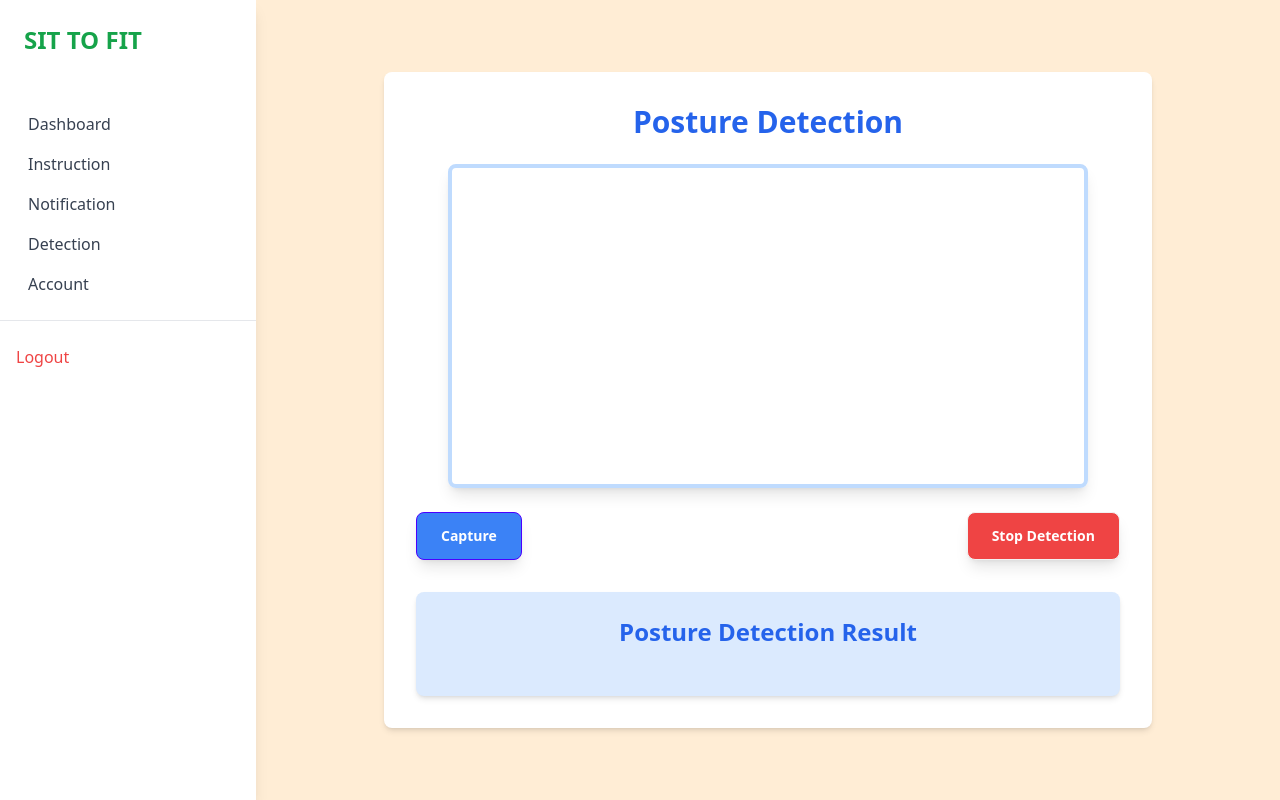
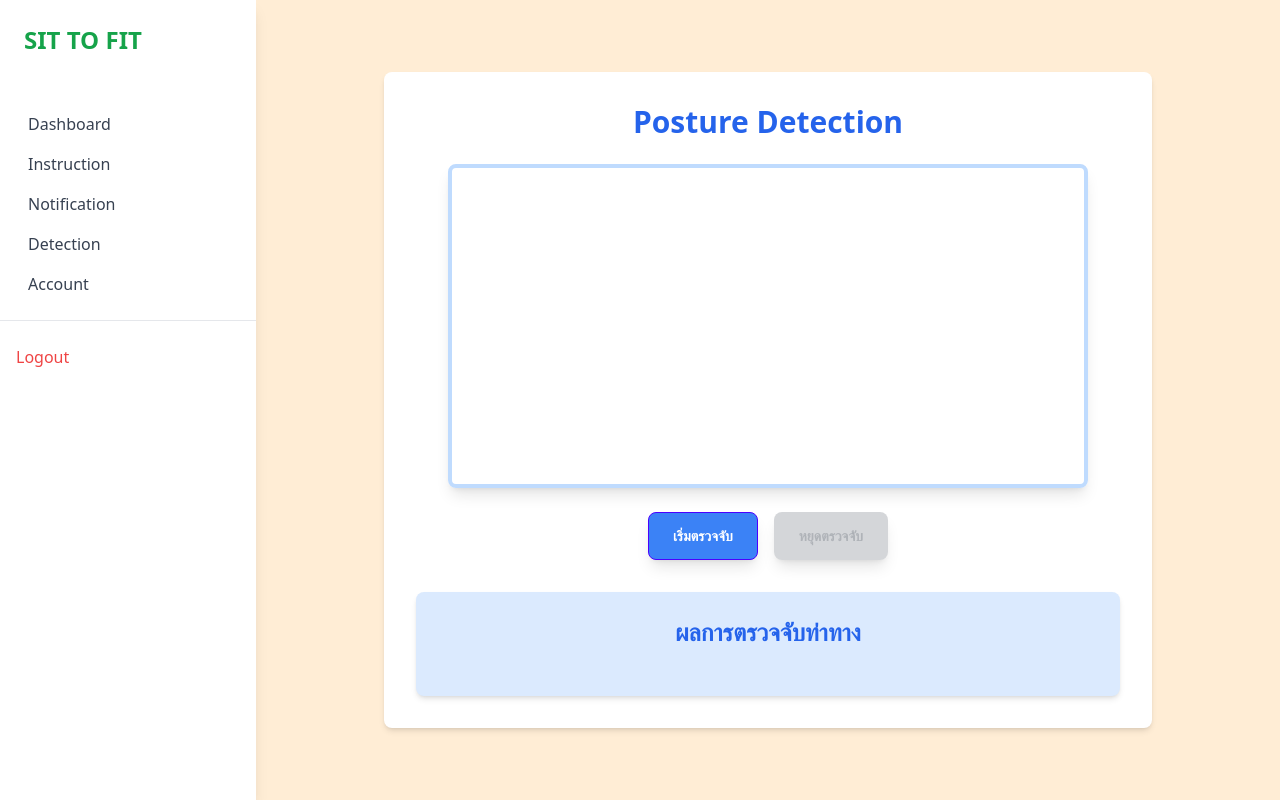
Before and after one commit to Nattachai802/SITTOTFIT, a Django app: page /Estimation/ in a window 1280 px wide. Run offline with Django 5.2, Linux system fonts and the light colour scheme; some libraries are stand-ins or nearby versions.

```diff
--- a/base/models.py
+++ b/base/models.py
@@ -47,7 +47,7 @@ class PostureDetection(models.Model):
     user = models.ForeignKey(UserInfomation, on_delete=models.CASCADE)
     timestamp = models.DateTimeField(auto_now_add=True , null=True)
     score = models.IntegerField()
-    detection_time = models.DateTimeField(null=True, blank=True)
+    detection_time = models.FloatField(null=True, blank=True)
 
 
 
@@ -61,7 +61,7 @@ class UserUsageHistory(models.Model):
         ('Photo Detection', 'Photo Detection'),
         ('Side-part Detection', 'Side-part Detection')
     ])
-    detection_time = models.DateTimeField(null=True, blank=True)
+    detection_time = models.FloatField(null=True, blank=True)
 
     def clean(self):
         # ถ้า detect_type เป็น 'Photo Detection' ต้องไม่ให้กรอกค่า detection_time
--- a/camera/templates/detection.html
+++ b/camera/templates/detection.html
@@ -12,33 +12,32 @@
         </div>
 
         <!-- Buttons Section -->
-        <div class="flex justify-between">
-            <button id="capture" onclick="captureFrame()" class="btn btn-primary bg-blue-500 hover:bg-blue-600 text-white rounded-lg px-6 py-2 shadow-lg">
-                Capture
+        <div class="flex justify-center space-x-4 mb-6">
+            <button id="start-button" onclick="startDetection()" class="btn btn-primary bg-blue-500 hover:bg-blue-600 text-white rounded-lg px-6 py-2 shadow-lg">
+                เริ่มตรวจจับ
             </button>
-            <button id="stop-button" onclick="stopDetection()" class="btn bg-red-500 hover:bg-red-600 text-white rounded-lg px-6 py-2 shadow-lg">
-                Stop Detection
-            </button>
-            <button id="next-page-button" onclick="goToNextStep()" class="btn btn-primary bg-green-500 hover:bg-green-600 text-white rounded-lg px-6 py-2 shadow-lg hidden">
-                Proceed to Next Step
+            <button id="stop-button" onclick="stopDetection()" class="btn bg-red-500 hover:bg-red-600 text-white rounded-lg px-6 py-2 shadow-lg" disabled>
+                หยุดตรวจจับ
             </button>
         </div>
 
         <!-- Results Section -->
         <div id="result" class="mt-8 bg-blue-100 p-6 rounded-lg shadow-md">
-            <h2 class="text-2xl font-semibold text-center text-blue-600 mb-4">Posture Detection Result</h2>
+            <h2 class="text-2xl font-semibold text-center text-blue-600 mb-4">ผลการตรวจจับท่าทาง</h2>
             <p id="result-message" class="text-center text-blue-700 text-lg"></p>
             <ul id="result-details" class="list-none mt-4 text-gray-700 space-y-2">
-                <!-- Results will be dynamically populated here -->
+                <!-- Results จะถูกเพิ่มที่นี่แบบไดนามิก -->
             </ul>
-            <div id="feedback-section" class="mt-6">
+            <div id="feedback-section" class="mt-6"></div>
         </div>
     </div>
 
 <script>
-        let scoreList = [];
+let detectionInterval = null;
+let accumulatedScores = [];
+const detectionFrequency = 5000; // จับภาพทุก 5 วินาที
 let startTime;
-        let timerInterval;
+
 function getCSRFToken() {
     const cookies = document.cookie.split(';');
     for (let i = 0; i < cookies.length; i++) {
@@ -51,17 +50,19 @@
 }
 const csrfToken = getCSRFToken();
 const videoElement = document.getElementById('video');
+const startButton = document.getElementById('start-button');
+const stopButton = document.getElementById('stop-button');
 
-        // เปิดกล้องโดยใช้ navigator.mediaDevices.getUserMedia()
+// เปิดกล้อง
 navigator.mediaDevices.getUserMedia({ video: true })
     .then(stream => {
         videoElement.srcObject = stream;
     })
     .catch(error => {
-                console.error("Error accessing webcam: ", error);
+        console.error("ข้อผิดพลาดในการเข้าถึงเว็บแคม: ", error);
     });
 
-        // ฟังก์ชั่นสำหรับจับภาพจากกล้องและส่งไปที่ Django
+// ฟังก์ชั่นจับภาพ
 function captureFrame() {
     const canvas = document.createElement('canvas');
     canvas.width = 640;
@@ -69,65 +70,98 @@
     const context = canvas.getContext('2d');
     context.drawImage(videoElement, 0, 0, canvas.width, canvas.height);
 
-            // แปลงภาพเป็น base64 เพื่อส่งไปยัง Django
     const imageData = canvas.toDataURL('image/png');
 
-            // ส่งข้อมูลภาพไปยัง Django ผ่าน fetch
+    // เพิ่ม detect_type: 'Side-part Detection' เพื่อบอกว่าเป็นการตรวจจับแบบต่อเนื่อง
     fetch('/posture-detection/', {
         method: 'POST',
         headers: {
             'Content-Type': 'application/json',
             'X-CSRFToken': csrfToken,
         },
-                body: JSON.stringify({ image: imageData })
-
-
+        body: JSON.stringify({ image: imageData, detect_type: 'Side-part Detection' })
     })
     .then(response => response.json())
     .then(data => {
         if (data.error) {
-                    document.getElementById('result-message').textContent = `Error: ${data.error}`;
-                    document.getElementById('result-details').innerHTML = '';
+            console.error(`ข้อผิดพลาด: ${data.error}`);
         } else {
+            // สะสมคะแนน
+            accumulatedScores.push(data.score);
+            updateResults(data);
+        }
+    })
+    .catch(error => {
+        console.error('ข้อผิดพลาดในการประมวลผลภาพ:', error);
+    });
+}
+
+function updateResults(data) {
     document.getElementById('result-message').textContent = data.message;
     document.getElementById('result-details').innerHTML = `
-                            <li><strong>Hip Angle:</strong> ${data.angles.hip_angle} degrees</li>
-                            <li><strong>Knee Angle:</strong> ${data.angles.knee_angle} degrees</li>
-                            <li><strong>Ankle Angle:</strong> ${data.angles.ankle_angle} degrees</li>
-                            <li><strong>Back Angle:</strong> ${data.angles.back_angle} degrees</li>
-                            <li><strong>Neck Angle:</strong> ${data.angles.neck_angle} degrees</li>
-                            <li><strong>Shoulder Angle:</strong> ${data.angles.shoulder_angle} degrees</li>
-                            <li><strong>Head Tilt Angle:</strong> ${data.angles.head_tilt_angle} degrees</li>
-                            <li><strong>Camera Alignment:</strong> ${data.angles.camera_aligned ? 'Aligned' : 'Not Aligned'}</li>
-                            <li><strong>Shoulder Symmetry:</strong> ${data.angles.shoulder_symmetry ? 'Symmetric' : 'Not Symmetric'}</li>
-                            <li><strong>Hip Symmetry:</strong> ${data.angles.hip_symmetry ? 'Symmetric' : 'Not Symmetric'}</li>
-                            <li><strong>Validation Message:</strong> ${data.angles.camera_alignment_message}</li>
-                            <li><strong>Score:</strong> ${data.score} / 100</li>
+        <li><strong>คะแนน:</strong> ${data.score} / 100</li>
     `;
     const feedbackList = data.feedback.map(item => `<li>${item}</li>`).join('');
     document.getElementById('feedback-section').innerHTML = `
-                        <h3 class="text-lg font-semibold text-blue-600 mt-4">Feedback:</h3>
+        <h3 class="text-lg font-semibold text-blue-600 mt-4">ข้อเสนอแนะ:</h3>
         <ul class="list-disc list-inside text-gray-700 mt-2">
             ${feedbackList}
         </ul>
     `;
-                    if (data.posture_valid) {
-                        document.getElementById('next-page-button').classList.remove('hidden');
+}
+
+// เริ่มตรวจจับ
+function startDetection() {
+    startButton.disabled = true;
+    stopButton.disabled = false;
+    accumulatedScores = [];
+    detectionInterval = setInterval(captureFrame, detectionFrequency);
+    startTime = new Date();
+    captureFrame();
+}
+
+// หยุดตรวจจับ
+function stopDetection() {
+    startButton.disabled = false;
+    stopButton.disabled = true;
+    clearInterval(detectionInterval);
+
+    // คำนวณคะแนนเฉลี่ย
+    const averageScore = accumulatedScores.length > 0 ?
+        Math.round(accumulatedScores.reduce((a, b) => a + b, 0) / accumulatedScores.length) : 0;
+
+     // คำนวณระยะเวลาในการตรวจจับ (หน่วยเป็นวินาที หรือมิลลิวินาที)
+    const endTime = new Date();
+    const detectionDuration = (endTime - startTime) / 1000; // วินาที (ถ้าอยากได้เป็นมิลลิวินาทีตัด /1000 ออก)
+
+    // ส่งคะแนนเฉลี่ยไปบันทึกในฐานข้อมูล
+    fetch('/save-detection-result/', {
+        method: 'POST',
+        headers: {
+            'Content-Type': 'application/json',
+            'X-CSRFToken': csrfToken,
+        },
+        body: JSON.stringify({ score: averageScore, detection_duration: detectionDuration })
+    })
+    .then(response => response.json())
+    .then(data => {
+        if (data.error) {
+            console.error(`ข้อผิดพลาด: ${data.error}`);
         } else {
-                        document.getElementById('next-page-button').classList.add('hidden');
-                    }
+            console.log('บันทึกผลการตรวจจับเรียบร้อยแล้ว.');
         }
     })
     .catch(error => {
-                console.error('Error processing image:', error);
-                document.getElementById('result-message').textContent = 'An unexpected error occurred.';
-                document.getElementById('result-details').innerHTML = '';
+        console.error('ข้อผิดพลาดในการบันทึกผลการตรวจจับ:', error);
     });
-        }
 
-        // ฟังก์ชั่นสำหรับไปหน้าถัดไป
-        function goToNextStep() {
-            window.location.href = '/next-step/';
+    // แสดงคะแนนเฉลี่ยบนหน้าจอ
+    document.getElementById('result-message').textContent = `หยุดการตรวจจับแล้ว คะแนนเฉลี่ย: ${averageScore} / 100`;
+    document.getElementById('result-details').innerHTML = `
+        <li><strong>คะแนนเฉลี่ย:</strong> ${averageScore} / 100</li>
+        <li><strong>ระยะเวลา:</strong> ${detectionDuration} วินาที</li>
+    `;
+    document.getElementById('feedback-section').innerHTML = '';
 }
     </script>
 </body>
--- a/camera/urls.py
+++ b/camera/urls.py
@@ -8,4 +8,5 @@ urlpatterns = [
     path('posture-detection/', views.posture_detection, name='posture-detection'),
     path('Estimation/',views.Detection_View.as_view(), name='estimation'),
     path('Upload-Image/',views.Image_View.as_view(),name='Image-upload'),
+    path('save-detection-result/', views.save_detection_result, name='save_detection_result'),
 ]
--- a/camera/views.py
+++ b/camera/views.py
@@ -13,7 +13,8 @@ import mediapipe as mp
 from .utils.posture_analysis import calculate_angles , calculate_score
 from base.models import PostureDetection , UserUsageHistory
 from django.utils import timezone
-
+from django.views.decorators.csrf import csrf_exempt
+from django.contrib.auth.decorators import login_required
 
 class CameraDetectionView(TemplateView):
     template_name = 'camera.html'
@@ -144,57 +145,97 @@ def process_image(request):
             return JsonResponse({'error': f"Unexpected error: {str(e)}"}, status=500)
 
 
+@csrf_exempt
+@login_required
 def posture_detection(request):
     if request.method == 'POST':
         try:
-            # รับข้อมูลภาพจาก request
             data = json.loads(request.body)
             image_data = data.get('image')
-            detect_type = data.get('detect_type', 'Photo Detection')  # กำหนดค่าเริ่มต้นเป็น 'Photo Detection'
+            detect_type = data.get('detect_type', 'Photo Detection')
 
-            # ตรวจสอบ detect_type ที่ถูกต้อง
+            if image_data is None:
+                return JsonResponse({"error": "ไม่พบข้อมูลรูปภาพ"}, status=400)
+
             if detect_type not in ['Photo Detection', 'Side-part Detection']:
-                return JsonResponse({'error': 'Invalid detection type.'}, status=400)
+                return JsonResponse({'error': 'ประเภทการตรวจจับไม่ถูกต้อง.'}, status=400)
 
-            # แปลง Base64 เป็นภาพ
+            # แปลงรูปจาก base64
             img_data = base64.b64decode(image_data.split(',')[1])
             img = Image.open(BytesIO(img_data))
             img = np.array(img)
 
-            # ตรวจจับและคำนวณมุมกับคะแนน
+            # ประมวลผลท่าทางด้วย mediapipe
             mp_pose = mp.solutions.pose
-            pose = mp_pose.Pose()
-            img_rgb = cv2.cvtColor(img, cv2.COLOR_BGR2RGB)
-            results_pose = pose.process(img_rgb)
+            with mp_pose.Pose(static_image_mode=True) as pose:
+                img_rgb = cv2.cvtColor(img, cv2.COLOR_BGR2RGB)
+                results_pose = pose.process(img_rgb)
 
-            if not results_pose.pose_landmarks:
-                return JsonResponse({'error': 'Pose landmarks not detected'}, status=400)
+                if not results_pose.pose_landmarks:
+                    return JsonResponse({'error': 'ไม่พบจุดสังเกตท่าทาง'}, status=400)
 
-            angles = calculate_angles(results_pose.pose_landmarks)
-            score, feedback = calculate_score(angles)
+                angles = calculate_angles(results_pose.pose_landmarks)
+                score, feedback = calculate_score(angles)
 
-            # บันทึก PostureDetection
-            posture_detection_instance = PostureDetection.objects.create(
-                user=request.user,
-                score=score
-            )
-            print(detect_type)
+            # กรณี Photo Detection บันทึกข้อมูลลงฐานข้อมูลทันที
+            if detect_type == 'Photo Detection':
+                # สมมติว่า UserInfomation เชื่อมกับ User อย่างถูกต้อง
+                posture_detection_instance = PostureDetection.objects.create(
+                    user=request.user,
+                    score=score,
+                    detection_time=None  # Photo Detection ไม่มีการกำหนดเวลา
+                )
 
-            # บันทึก UserUsageHistory
-            detection_time = timezone.now() if detect_type == 'Side-part Detection' else None
-            UserUsageHistory.objects.create(
-                posture_detection=posture_detection_instance,
-                detect_type=detect_type,
-                detection_time=detection_time
-            )
+                UserUsageHistory.objects.create(
+                    posture_detection=posture_detection_instance,
+                    detect_type='Photo Detection',
+                    detection_time=None
+                )
 
-            # ส่งผลลัพธ์กลับไป
+            # หากเป็น Side-part Detection (Continuous Detection) ไม่บันทึกฐานข้อมูลตอนนี้
+            # แค่ส่งข้อมูล score และ feedback กลับไปให้ frontend สะสมคะแนนไว้ก่อน
+
             return JsonResponse({
-                "message": "Posture detected successfully",
+                "message": "ตรวจจับท่าทางสำเร็จ",
                 "angles": angles,
                 "score": score,
-                "feedback": feedback
+                "feedback": feedback,
+                "posture_valid": score
             })
 
         except Exception as e:
             return JsonResponse({"error": str(e)}, status=500)
+
+@csrf_exempt
+@login_required
+def save_detection_result(request):
+    # ฟังก์ชั่นนี้เรียกใช้ตอนที่ผู้ใช้กด Stop Detect ในกรณี Continuous Detection
+    if request.method == 'POST':
+        try:
+            data = json.loads(request.body)
+            score = data.get('score')
+            detection_duration = data.get('detection_duration')
+
+            if score is None:
+                return JsonResponse({'error': 'คะแนนเป็นข้อมูลที่จำเป็น.'}, status=400)
+
+            if detection_duration is None:
+                return JsonResponse({'error': 'จำเป็นต้องมีข้อมูลระยะเวลาในการตรวจจับ.'}, status=400)
+
+
+            posture_detection_instance = PostureDetection.objects.create(
+                user=request.user,
+                score=score,
+                detection_time=detection_duration
+            )
+
+            UserUsageHistory.objects.create(
+                posture_detection=posture_detection_instance,
+                detect_type='Side-part Detection',
+                detection_time=detection_duration
+            )
+
+            return JsonResponse({"message": "บันทึกผลการตรวจจับเรียบร้อยแล้ว."})
+
+        except Exception as e:
+            return JsonResponse({"error": str(e)}, status=500)
```
Also changed, not shown: camera/utils/posture_analysis.py (+10 -10 lines), base/migrations/0009_alter_posturedetection_detection_time_and_more.py (added). Lines whose indentation alone changed are shown as unchanged.
